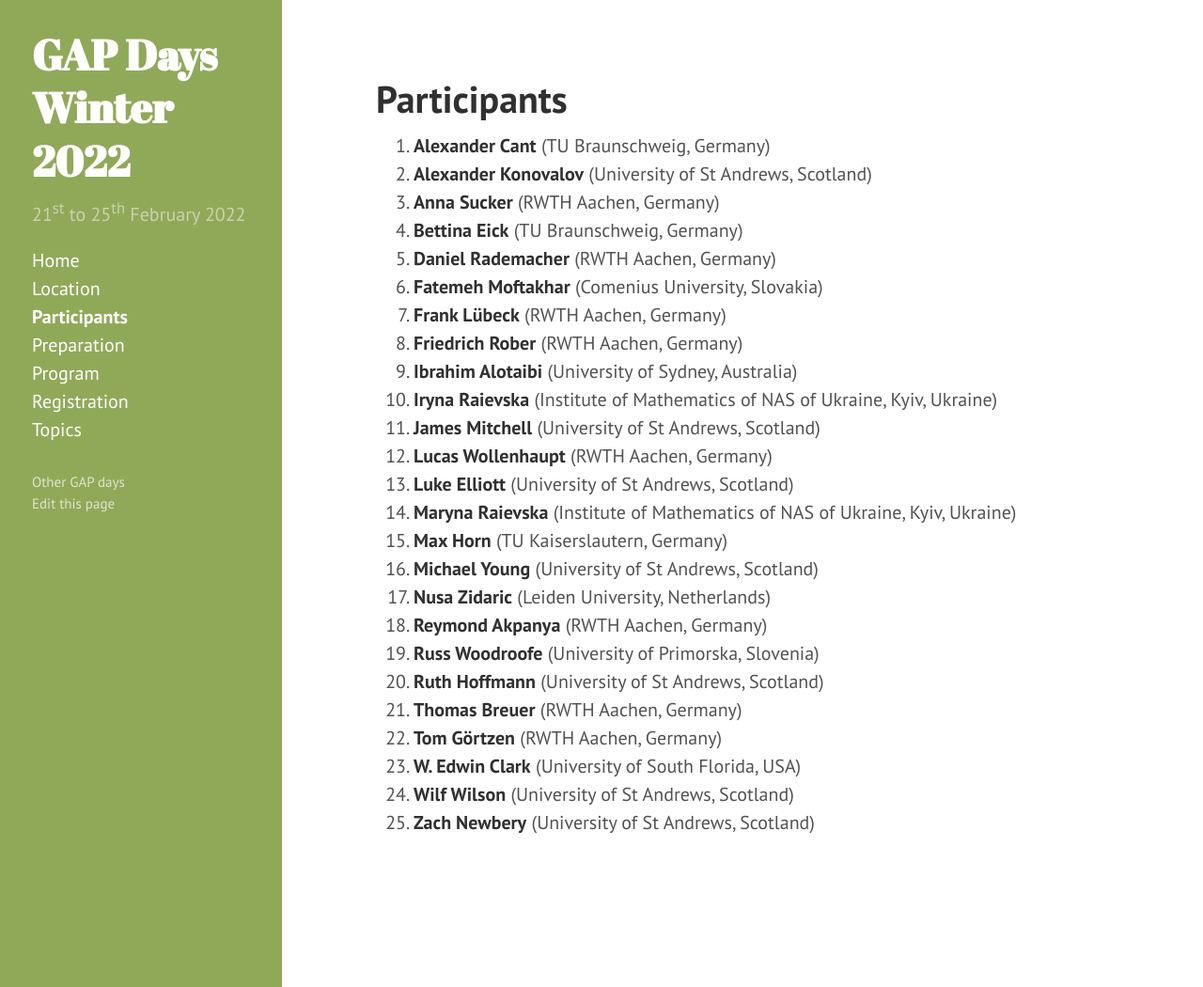
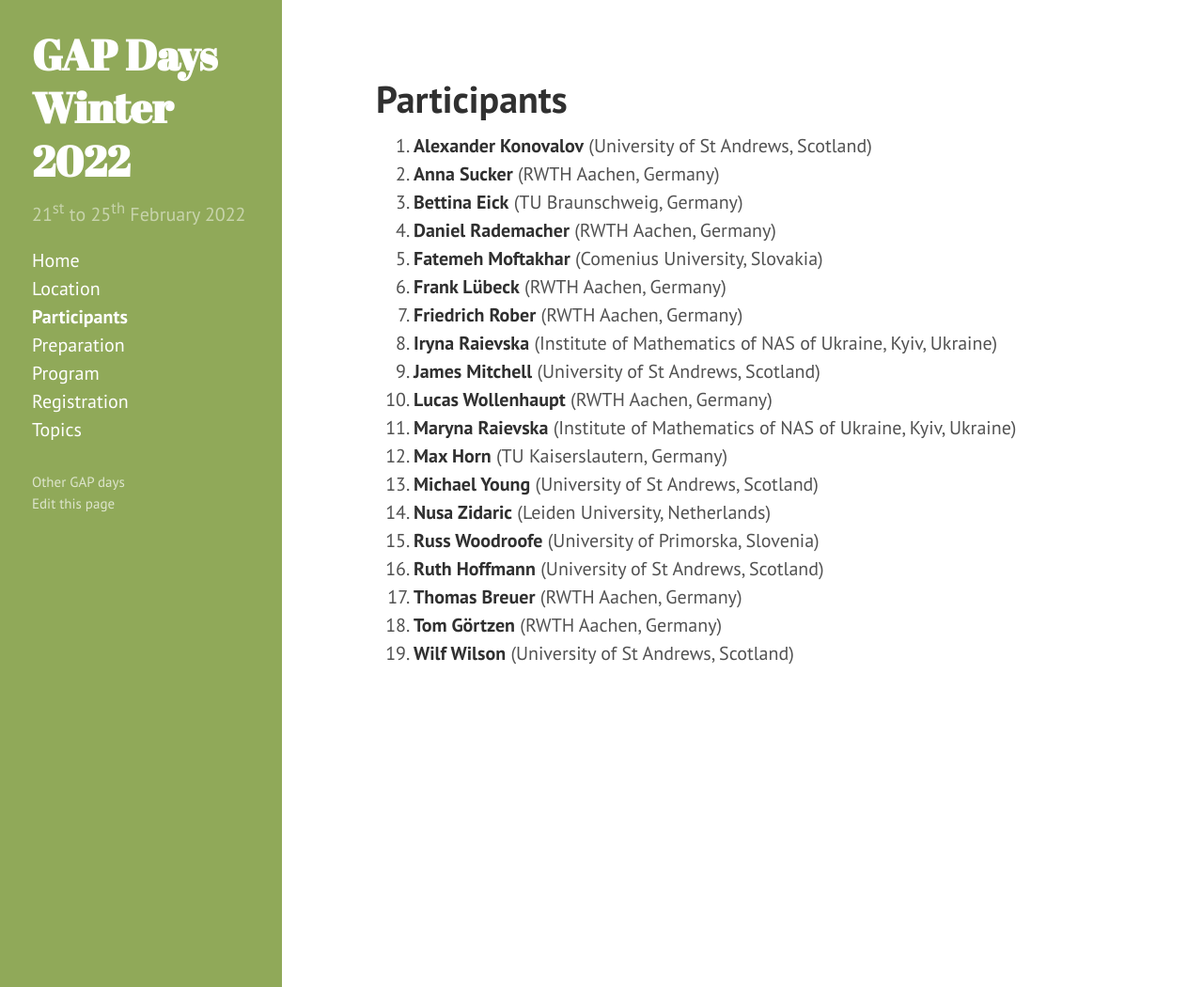
Before and after one commit to gapdays/gapdays2022-winter, a Jekyll site: the page built from participants.md, in a window 1280 px wide and 1050 px high. Shown: the whole window at 94% size. Built offline with Jekyll 4.4.1, drawn with Linux system fonts in a browser that asks for light colours.

Commit message:
Remove some no-shows from the participants list

```diff
--- a/participants.md
+++ b/participants.md
@@ -11,21 +11,21 @@ participants:
   - {name: Lucas Wollenhaupt, affiliation: "RWTH Aachen, Germany"}
   - {name: Daniel Rademacher, affiliation: "RWTH Aachen, Germany"}
   - {name: Bettina Eick, affiliation: "TU Braunschweig, Germany"}
-  - {name: Ibrahim Alotaibi, affiliation: "University of Sydney, Australia"}
-  - {name: W. Edwin Clark, affiliation: "University of South Florida, USA"}
+  #- {name: Ibrahim Alotaibi, affiliation: "University of Sydney, Australia"}
+  #- {name: W. Edwin Clark, affiliation: "University of South Florida, USA"}
   - {name: Frank Lübeck, affiliation: "RWTH Aachen, Germany"}
-  - {name: Alexander Cant, affiliation: "TU Braunschweig, Germany"}
+  #- {name: Alexander Cant, affiliation: "TU Braunschweig, Germany"}
   - {name: Nusa Zidaric, affiliation: "Leiden University, Netherlands"}
   - {name: Maryna Raievska, affiliation: "Institute of Mathematics of NAS of Ukraine, Kyiv, Ukraine"}
   - {name: Iryna Raievska, affiliation: "Institute of Mathematics of NAS of Ukraine, Kyiv, Ukraine"}
   - {name: Thomas Breuer, affiliation: "RWTH Aachen, Germany"}
   - {name: Tom Görtzen, affiliation: "RWTH Aachen, Germany"}
   - {name: Friedrich Rober, affiliation: "RWTH Aachen, Germany"}
-  - {name: Luke Elliott, affiliation: "University of St Andrews, Scotland"}
+  #- {name: Luke Elliott, affiliation: "University of St Andrews, Scotland"}
   - {name: James Mitchell, affiliation: "University of St Andrews, Scotland"}
-  - {name: Zach Newbery, affiliation: "University of St Andrews, Scotland"}
+  #- {name: Zach Newbery, affiliation: "University of St Andrews, Scotland"}
   - {name: Michael Young, affiliation: "University of St Andrews, Scotland"}
-  - {name: Reymond Akpanya, affiliation: "RWTH Aachen, Germany"}
+  #- {name: Reymond Akpanya, affiliation: "RWTH Aachen, Germany"}
   - {name: Fatemeh Moftakhar, affiliation: "Comenius University, Slovakia"}
 ---
 
```
